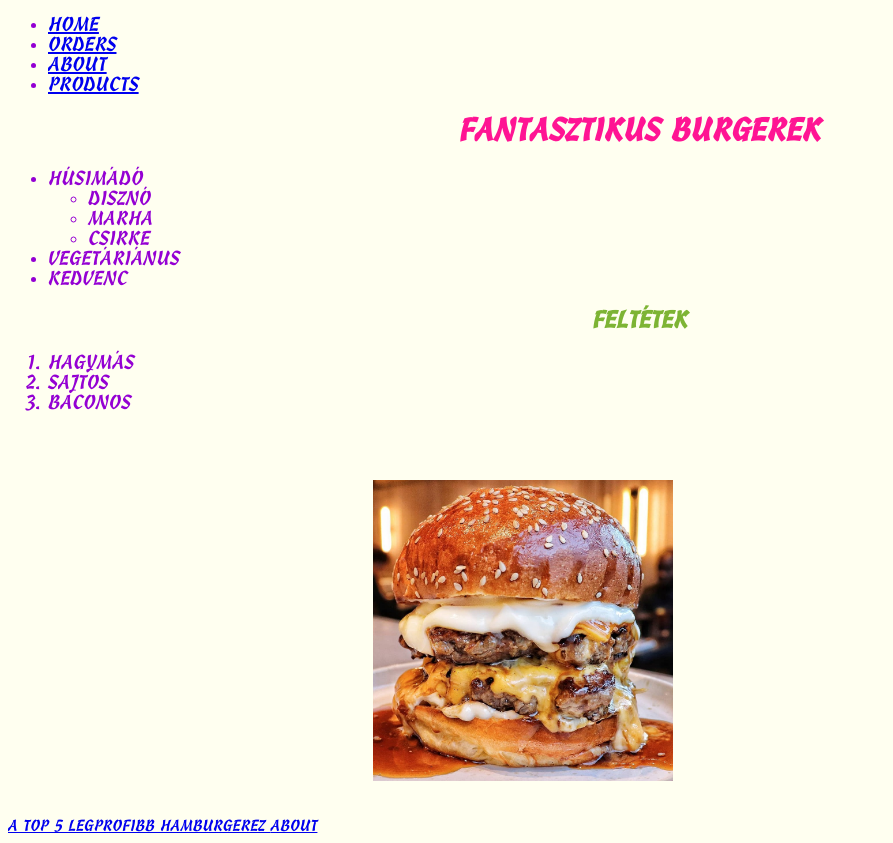
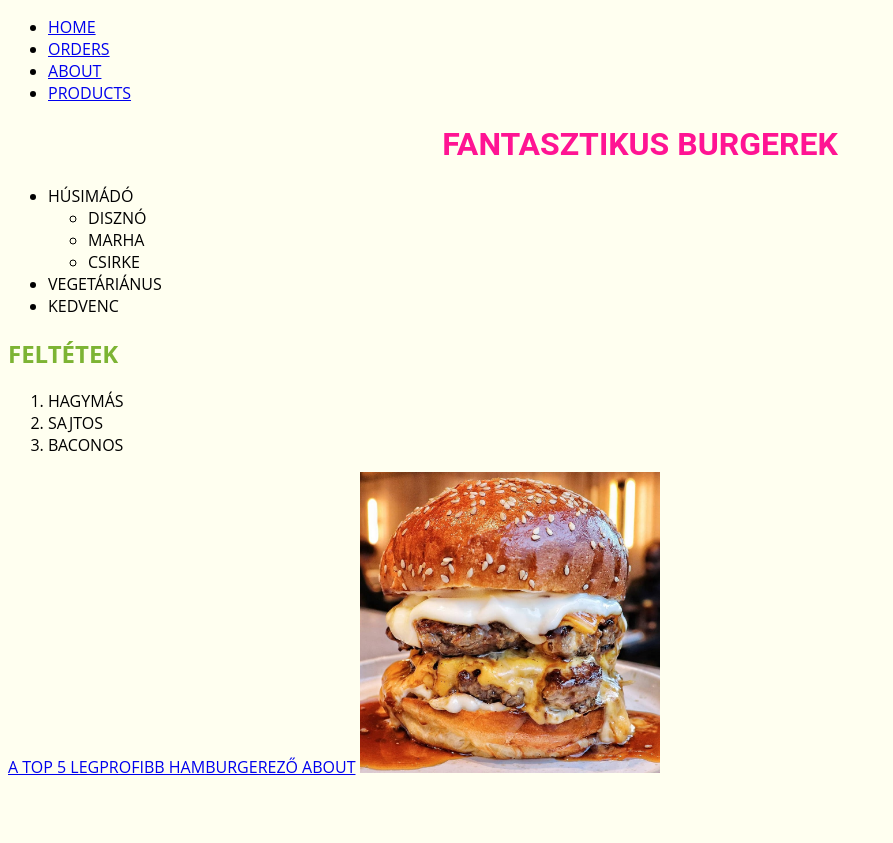
Before and after one commit to masztika/masztika.github.io, a plain HTML site: page index.html in a window 1280 px wide. Shown: the whole page, without its empty margins (0-893 px from the left). After the commit the page ends 800 px from the top, so only its background shows below. Drawn offline with Linux system fonts and the light colour scheme.

Commit message:
new files

```diff
--- a/css/stilus.css
+++ b/css/stilus.css
@@ -1,38 +1,31 @@
 @font-face {
-    font-family:"mimi";
-    src: url(fonts/WIZZARD.TTF);
-    font-weight: 300;
-}
+    @import url('https://fonts.googleapis.com/css2?family=Open+Sans&family=Roboto:wght@100;300;500&display=swap');
+    }
 html {
+
     text-transform: uppercase;
 }
 
 body {
     background-color: ivory;
-    font-family: "mimi";
-
+    font-family: 'Open Sans', sans-serif;
 }
 h1 {
     color: deeppink;
     font-size: 32px;
     text-align: center;
+    font-family: 'Roboto', sans-serif;
+    text-align: center;
+    text-decoration: solid;
 
 }
 h2 {
     color: rgb(125, 180, 52);
     font-size: 24px;
-    text-align: center;
-
-}
-li {
-    color: darkviolet;
-    font-size: 20px;
 
 
 }
 img {
     width: 300px;
-    margin: 50px;
-
 
 }
--- a/index.html
+++ b/index.html
@@ -1,11 +1,14 @@
 <!DOCTYPE html>
 <html lang="en">
+
 <head>
     <meta charset="UTF-8">
     <meta name="viewport" content="width=device-width, initial-scale=1.0">
     <title>Egy szuper oldal</title>
     <link rel="stylesheet" href="css/stilus.css">
+
 </head>
+
 <body>
     <ul>
         <li>
@@ -63,9 +66,11 @@
         A TOP 5 legprofibb hamburgerező
     </a>
     <a href="about.html">About</a>
-    <a target="blank" href="https://www.nosalty.hu/izhuszar/top-5-legprofibb-hamburgerezo-europaban-listan-magyar-burgeres">
-        <img width="100" src="/img/hambi.jpg" alt="hamburger">
+    <a target="blank"
+        href="https://www.nosalty.hu/izhuszar/top-5-legprofibb-hamburgerezo-europaban-listan-magyar-burgeres">
+        <img width="20" src="/img/hambi.jpg" alt="hamburger">
     </a>
 
 </body>
+
 </html>
```
Also changed, not shown: css/fonts/OFL.txt (added), css/fonts/Sriracha-Regular.ttf (added).
